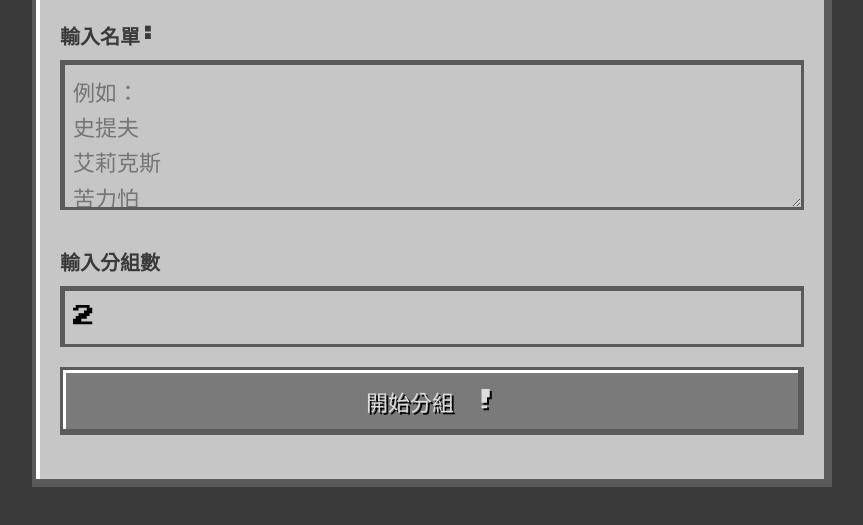
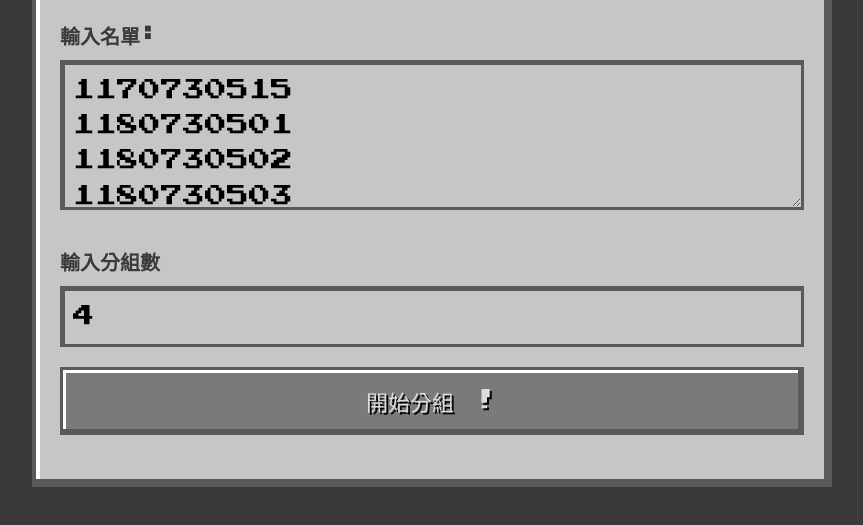
Before and after one commit to aady5566/1141-gk2362k24, a plain HTML site: page sidebar_tools/random_grouping.html in a window 1280 px wide. Shown: the part 75-600 px from the top of the page, without its empty margins (208-1071 px from the left). Drawn offline with Linux system fonts and the light colour scheme; a web font is replaced by a local one.

Commit message:
更新 w3.html 和 random_grouping.html

```diff
--- a/sidebar_tools/random_grouping.html
+++ b/sidebar_tools/random_grouping.html
@@ -167,14 +167,33 @@
 
         <div class="controls">
             <h2>輸入名單:</h2>
-            <textarea id="name-list" placeholder="例如：
-史提夫
-艾莉克斯
-苦力怕
-終界龍"></textarea>
+            <textarea id="name-list">1170730515
+1180730501
+1180730502
+1180730503
+1180730504
+1180730505
+1180730506
+1180730507
+1180730508
+1180730509
+1180730510
+1180730511
+1180730512
+1180730513
+1180730514
+1180730515
+1180730516
+1180730517
+1180730518
+1180730519
+1180730520
+1180730521
+1180730522
+1180730523</textarea>
 
             <h2>輸入分組數</h2>
-            <input id="group-count" type="number" value="2" min="1">
+            <input id="group-count" type="number" value="4" min="1">
         </div>
 
         <button id="generate-btn" class="action-button">開始分組 !</button>
```
Also changed, not shown: html/w3.html (+1 -1 lines), 1 other file.
